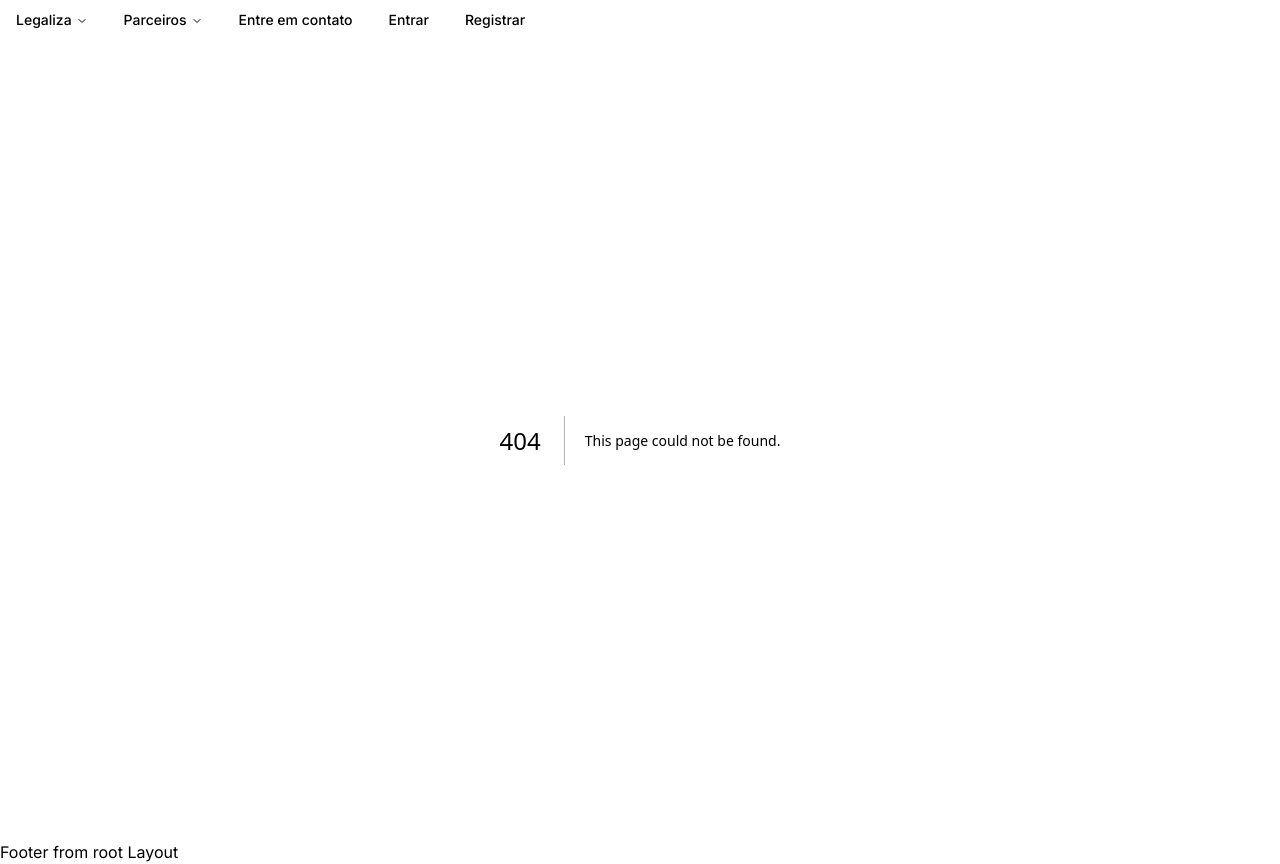
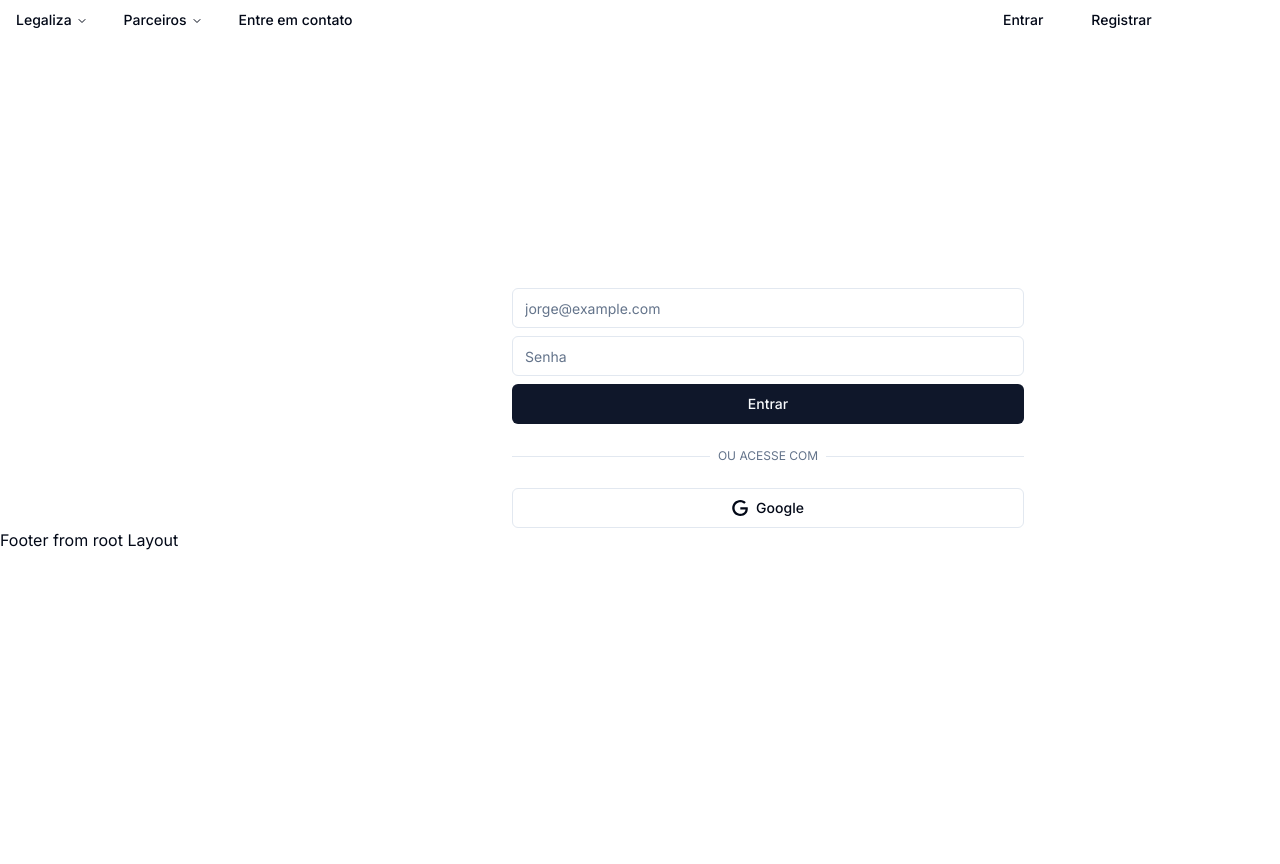
Before and after one commit to crCoelhos/ll-frontend, a Next.js app: page /sign-in in a window 1280 px wide. Before the commit this address had no page. After the commit the page ends 800 px from the top, so only its background shows below. Built offline with nearby package versions, Linux system fonts and the light colour scheme.

Commit message:
updating

```diff
--- a/app/_components/navbar.tsx
+++ b/app/_components/navbar.tsx
@@ -20,24 +20,23 @@ const components: { title: string; href: string; description: string }[] = [
     title: "Quer ser parceiro?",
     href: "/docs/primitives/alert-dialog",
     description:
-      "Para fazer parte da nossa cartela de de avogados, submeta a sua inscrição.",
+      "Para fazer parte de nossos profissionais, submeta a sua inscrição.",
   },
   {
     title: "Conheça nossos planos",
     href: "/docs/primitives/hover-card",
     description:
-      "For sighted users to preview content available behind a link.",
+      "",
   },
   {
     title: "Nosso diferencial",
     href: "/docs/primitives/progress",
-    description:
-      "Conexão advogado-cliente para além de um escritório virtual",
+    description: "Conexão advogado-cliente para além de um escritório virtual",
   },
   {
-    title: "Vantagens",
+    title: "Como atuamos",
     href: "/docs/primitives/scroll-area",
-    description: "Visually or semantically separates content.",
+    description: "Conheça nosso fluxo.",
   },
 ];
 
@@ -60,7 +59,7 @@ export function Navbar() {
                       Legaliza
                     </div>
                     <p className="text-sm leading-tight text-muted-foreground">
-                     O seu escritório virtual!
+                      O seu escritório virtual!
                     </p>
                   </a>
                 </NavigationMenuLink>
@@ -69,7 +68,7 @@ export function Navbar() {
                 Comece descobrindo alguns dos advogados parceiros.
               </ListItem>
               <ListItem href="/agendamento/advogado/1" title="Agendamento">
-                Ja sabe quem contratar? Marque um horario!.
+                Ja sabe quem contratar? Marque um horario!
               </ListItem>
             </ul>
           </NavigationMenuContent>
@@ -90,6 +89,7 @@ export function Navbar() {
             </ul>
           </NavigationMenuContent>
         </NavigationMenuItem>
+
         <NavigationMenuItem>
           <Link href="/docs" legacyBehavior passHref>
             <NavigationMenuLink className={navigationMenuTriggerStyle()}>
@@ -97,14 +97,23 @@ export function Navbar() {
             </NavigationMenuLink>
           </Link>
         </NavigationMenuItem>
-        <NavigationMenuItem>
+        {/* {userIsLoggedIn} */}
+
+        {/* <NavigationMenuItem className="pl-[48vw]">
+          <Link href="/sign-in" legacyBehavior passHref>
+            <NavigationMenuLink className={navigationMenuTriggerStyle()}>
+              userName
+            </NavigationMenuLink>
+          </Link>
+        </NavigationMenuItem> */}
+        {/* else */}
+
+        <NavigationMenuItem className="pl-[48vw] space-x-4">
           <Link href="/sign-in" legacyBehavior passHref>
             <NavigationMenuLink className={navigationMenuTriggerStyle()}>
               Entrar
             </NavigationMenuLink>
           </Link>
-        </NavigationMenuItem>
-        <NavigationMenuItem>
           <Link href="/sign-up" legacyBehavior passHref>
             <NavigationMenuLink className={navigationMenuTriggerStyle()}>
               Registrar
@@ -112,6 +121,7 @@ export function Navbar() {
           </Link>
         </NavigationMenuItem>
       </NavigationMenuList>
+
     </NavigationMenu>
   );
 }
--- a/app/login/page.tsx
+++ b/app/sign-in/page.tsx
@@ -19,7 +19,7 @@ export default function UserAuthForm({
   const [isLoading, setIsLoading] = React.useState<boolean>(false);
 
   async function onSubmit(e: React.SyntheticEvent) {
-    e.preventDefault();
+    // e.preventDefault();
     const formData = new FormData(e.target as HTMLFormElement);
 
     const formDataObject: { [key: string]: any } = {};
@@ -86,7 +86,7 @@ export default function UserAuthForm({
               {isLoading && (
                 <Icons.spinner className="mr-2 h-4 w-4 animate-spin" />
               )}
-              Faça login com email
+              Entrar
             </Button>
           </div>
         </form>
@@ -105,7 +105,7 @@ export default function UserAuthForm({
             <Icons.spinner className="mr-2 h-4 w-4 animate-spin" />
           ) : (
             <Icons.google className="mr-2 h-4 w-4" />
-          )}{" "}
+          )}
           Google
         </Button>
       </div>
```
